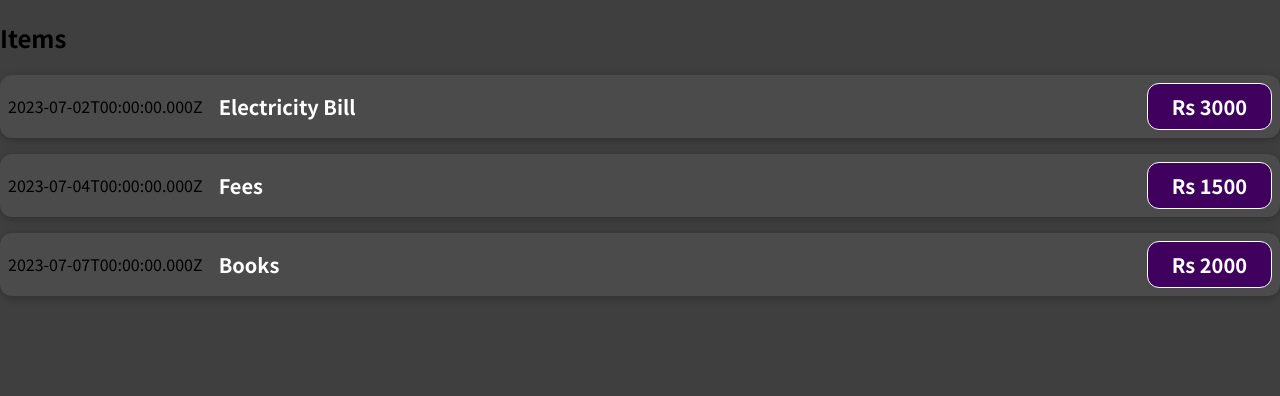
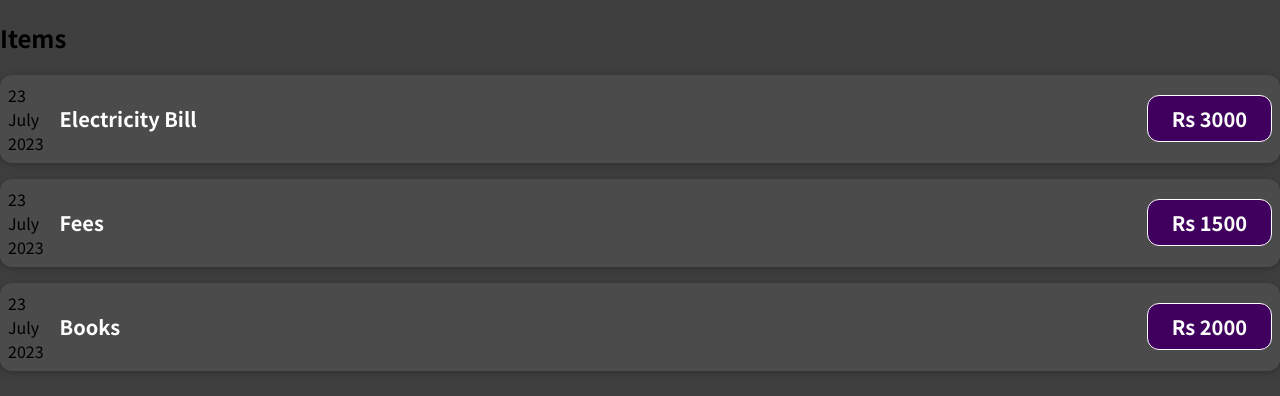
Before and after one commit to Bala-Vignesh-Reddy/ReactJs, a JavaScript app in the folder expense-tracker/: page / in a window 1280 px wide. Shown: the top 396 px of the page. Built offline with nearby package versions, Linux system fonts and the light colour scheme.

Commit message:
component

```diff
--- a/expense-tracker/src/components/ExpenseItem.js
+++ b/expense-tracker/src/components/ExpenseItem.js
@@ -1,13 +1,23 @@
 import './ExpenseItem.css';
 
 function ExpenseItem(props) {
-  const expenseDate = new Date(2023, 3, 12);
-  const expenseTitle = 'Salary';
-  const expenseAmount = 100000;
+
+  //no use of this because we have used props instead
+  // const expenseDate = new Date(2023, 3, 12);
+  // const expenseTitle = 'Salary';
+  // const expenseAmount = 100000;
+
+  const month = props.date.toLocaleString('en-US', { month: 'long' });
+  const day = props.date.toLocaleString('en-US', { year: '2-digit' });
+  const year = props.date.getFullYear();
 
   return (
     <div className='expense-item'>
-      <div>{props.date.toISOString()}</div>
+      <div>
+        <div>{day}</div>
+        <div>{month}</div>
+        <div>{year}</div>
+      </div>
       <div className='expense-item__description'>
         <h2>{props.title}</h2>
         <div className='expense-item__price'>Rs {props.amount}</div>
```
